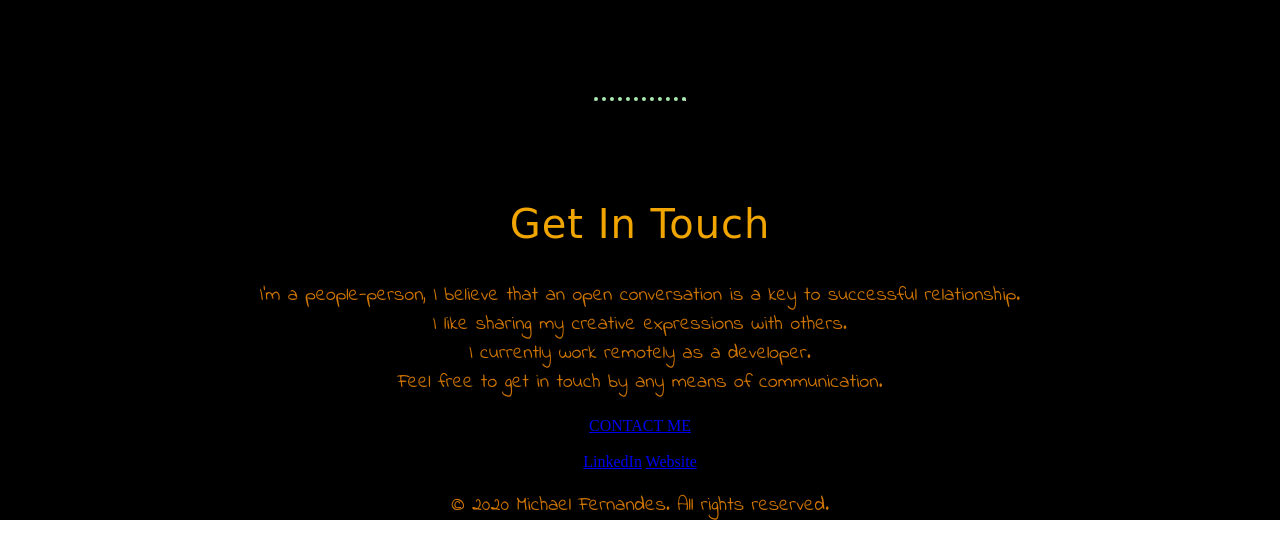
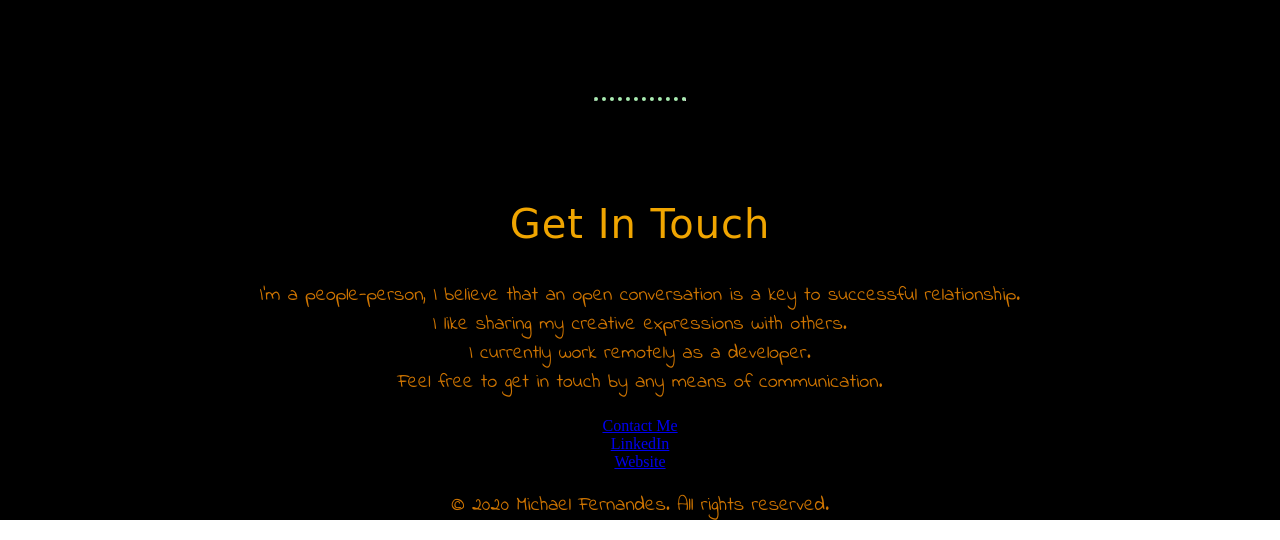
Before and after one commit to michaelferns1/aboutme, a plain HTML site: page index.html in a window 1280 px wide. Shown: the part 3051-3591 px from the top of the page. Drawn offline with Linux system fonts and the light colour scheme; a web font is replaced by a local one.

Commit message:
Contact me button added

```diff
--- a/index.html
+++ b/index.html
@@ -81,22 +81,29 @@
     </div>
 
 
-    <div class="bottom-container">
+   <div class="bottom-container">
 
       <center>
         <div class="contact-me">
-          <a class="" href="mailto:michaelferns1@gmail.com">CONTACT ME</a> <br> <br>
-
+          <a href="mailto:michaelferns1@gmail.com" class="myButton">Contact Me</a>
         </div>
 
-        <a class="footer-link" href="https://www.linkedin.com/in/michael-fernandes-865a43105">LinkedIn</a>
-        <a class="footer-link" href="https://michaelferns1.github.io/aboutme/">Website</a>
+<div class="Social-Links">
+
+  <div class="LinkedIn">
+    <a class="footer-link" href="https://www.linkedin.com/">LinkedIn</a>
+  </div>
+  <div class="Website">
+    <a class="footer-link" href="https://www.appbrewery.co/">Website</a>
+  </div></div>
+
         <p>© 2020 Michael Fernandes. All rights reserved.</p>
 
       </center>
     </div>
 
 
+
 </body>
 
 </html>
```
